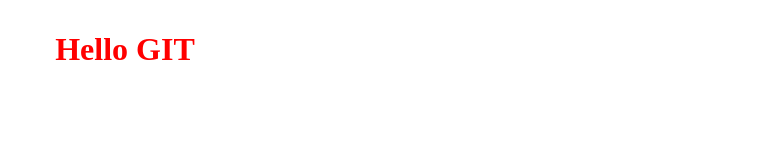
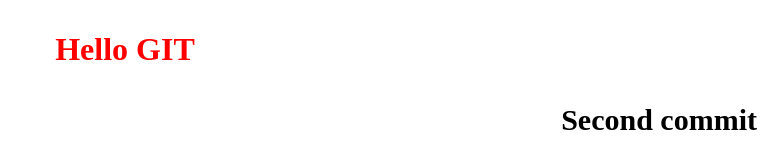
Before and after one commit to Lyubomyr2/testing, a plain HTML site: page index.html in a window 1280 px wide. Shown: the whole page, without its empty margins (515-1280 px from the left). Drawn offline with Linux system fonts and the light colour scheme.

Commit message:
create tag h2

```diff
--- a/index.html
+++ b/index.html
@@ -9,5 +9,6 @@
 </head>
 <body>
    <h1>Hello GIT</h1>
+   <h2>Second commit</h2>
 </body>
 </html>
--- a/style.css
+++ b/style.css
@@ -6,3 +6,8 @@ h1{
     color:red;
     padding: 10px;
 }
+h2{
+    text-align: right;
+    font-size:30px;
+
+}
```
